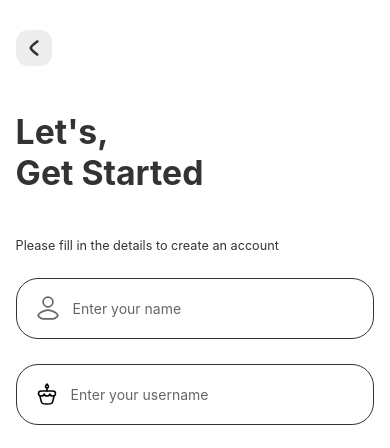
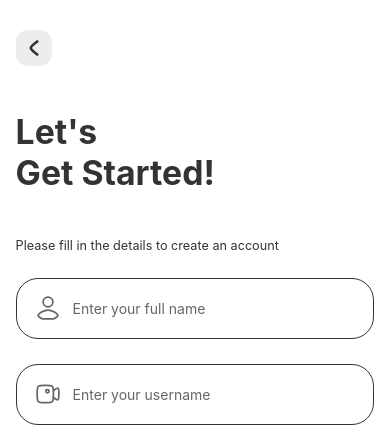
Before and after one commit to vu-cs4289-25s/BraggingRightz, a React Native app: screen /SignUp in a window 390 px wide. Shown: the top 448 px of the page. Built offline with nearby package versions, Linux system fonts and the light colour scheme.

Commit message:
fixed usernameRef

```diff
--- a/app/login.jsx
+++ b/app/login.jsx
@@ -34,8 +34,8 @@ const Login = () => {
 
         {/*welcome text*/}
         <View>
-            <Text style={styles.welcomeText}>Hey,</Text>
-            <Text style={styles.welcomeText}>Welcome Back</Text>
+            <Text style={styles.welcomeText}>Hey!</Text>
+            <Text style={styles.welcomeText}>Welcome Back.</Text>
         </View>
 
         {/*form*/}
--- a/app/signUp.jsx
+++ b/app/signUp.jsx
@@ -35,8 +35,8 @@ const SignUp = () => {
 
         {/*welcome text*/}
         <View>
-            <Text style={styles.welcomeText}>Let's,</Text>
-            <Text style={styles.welcomeText}>Get Started</Text>
+            <Text style={styles.welcomeText}>Let's</Text>
+            <Text style={styles.welcomeText}>Get Started!</Text>
         </View>
 
         {/*form*/}
@@ -46,13 +46,13 @@ const SignUp = () => {
         </Text>
         <Input
             icon={<Icon name="user" size={26} strokeWidth={1.6} />}
-            placeholder="Enter your name"
+            placeholder="Enter your full name"
             onChangeText={value=>nameRef.current=value}
         />
         <Input
-            icon={<Icon name="birthday" size={26} strokeWidth={1.6} />}
+            icon={<Icon name="video" size={26} strokeWidth={1.6} />}
             placeholder="Enter your username"
-            onChangeText={value=>birthdayRef.current=value}
+            onChangeText={value=>usernameRef.current=value}
         />
         <Input
             icon={<Icon name="mail" size={26} strokeWidth={1.6} />}
```
